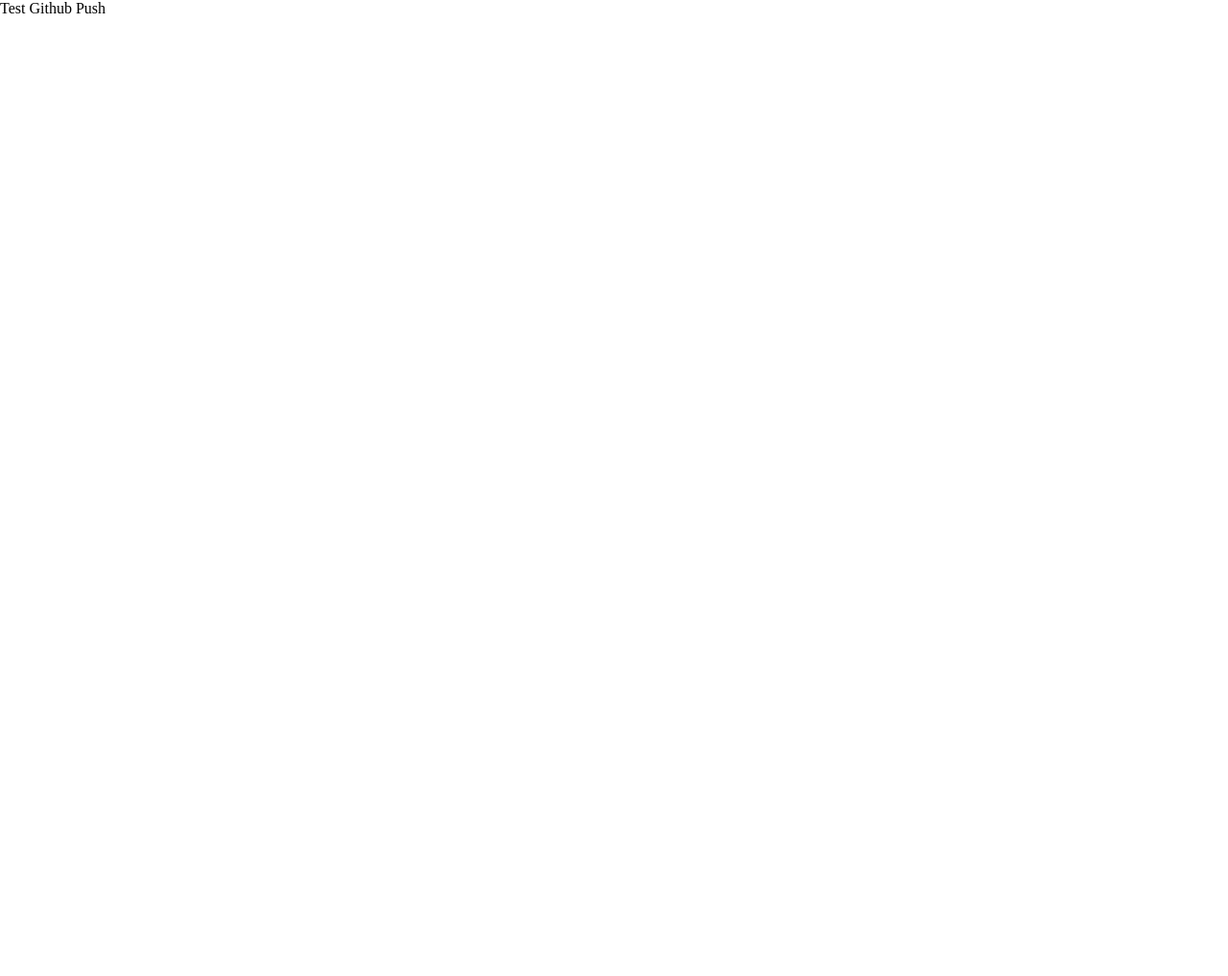
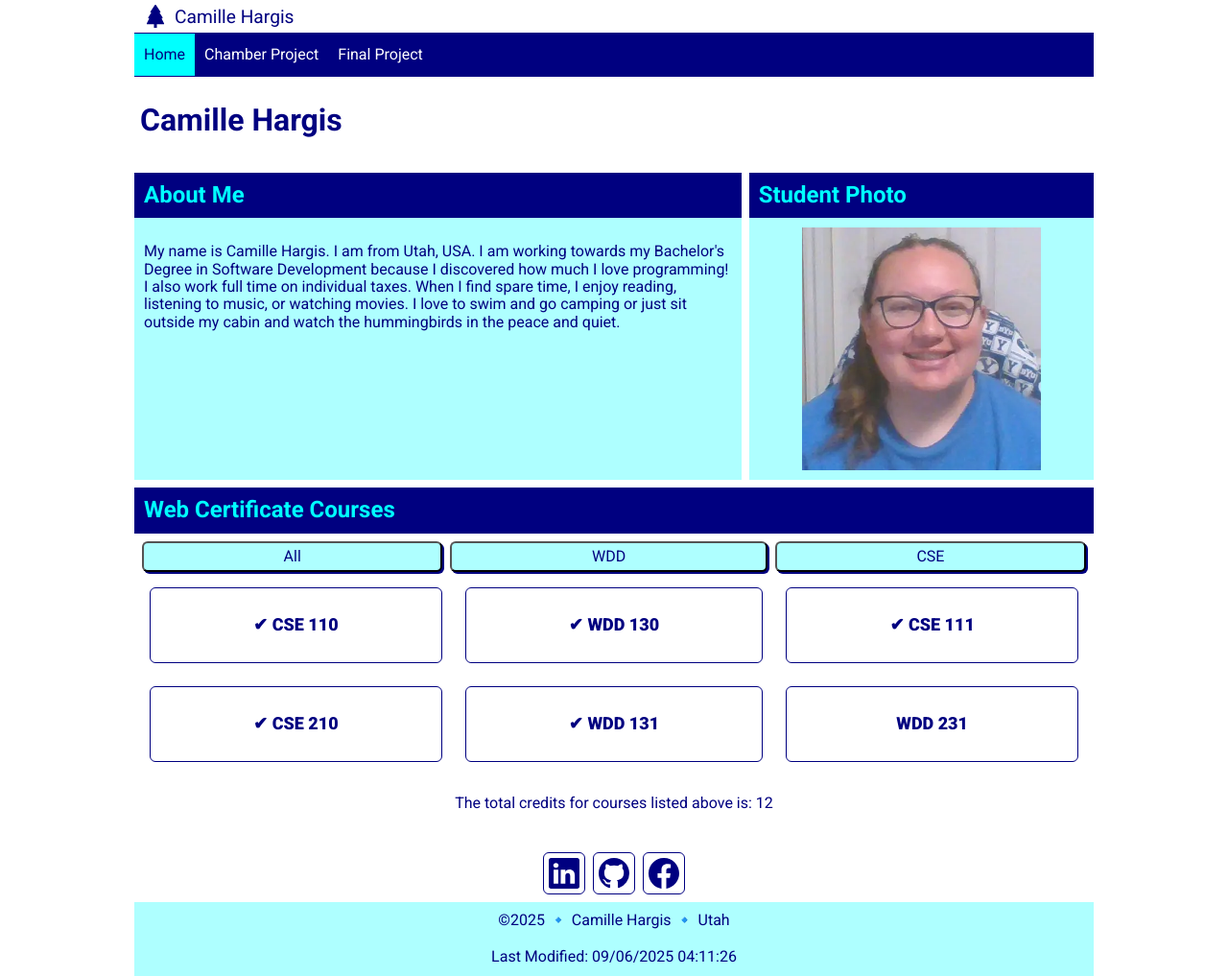
Before and after one commit to camillehargis22/wdd231, a plain HTML site: page index.html in a window 1280 px wide. Shown: the whole page at 96% size. Before the commit the page ends 800 px from the top, so only its background shows below. Drawn offline with nearby package versions, Linux system fonts and the light colour scheme.

Commit message:
w01 assignment course home page

```diff
--- a/index.html
+++ b/index.html
@@ -3,13 +3,69 @@
 <head>
     <meta charset="UTF-8">
     <meta name="viewport" content="width=device-width, initial-scale=1.0">
-    <title>Document</title>
-    <!-- use this link first before other css files -->
+    <title>W01 Assignment: Course Home Page - Camille Hargis</title>
+    <meta name="description" content="Home page for WDD 231">
+    <meta name="author" content="Camille Hargis">
+
+    <!-- Font -->
+    <link rel="preconnect" href="https://fonts.googleapis.com">
+    <link rel="preconnect" href="https://fonts.gstatic.com" crossorigin>
+    <link href="https://fonts.googleapis.com/css2?family=Roboto:ital,wght@0,100..900;1,100..900&display=swap" rel="stylesheet">
+
+    <!-- Style Sheets -->
     <link rel="stylesheet" href="styles/normalize.css">
-    <!-- alternatively use this link first -->
-    <link rel="stylesheet" href="https://cdnjs.cloudflare.com/ajax/libs/normalize/8.0.1/normalize.min.css">
+    <link rel="stylesheet" href="styles/base.css">
+    <link rel="stylesheet" href="styles/larger.css">
+    <link rel="stylesheet" href="styles/home.css">
+    <link rel="stylesheet" href="styles/home-larger.css">
+
+    <!-- Script Sheets -->
+    <script src="scripts/date.js" defer></script>
+    <script src="scripts/navigation.js" defer></script>
+    <script src="scripts/course.js" defer></script>
 </head>
 <body>
-    Test Github Push
+    <header>
+        <img src="images/tree-fill.svg" alt="Site Logo" width="1" height="1">
+        <span>Camille Hargis</span>
+        <button id="ham-btn" class="hamburger"></button>
+    </header>
+    <nav id="nav-bar" class="navigation">
+        <ul>
+            <li class="link current"><a href="index.html">Home</a></li>
+            <li class="link"><a href="#">Chamber Project</a></li>
+            <li class="link"><a href="#">Final Project</a></li>
+        </ul>
+    </nav>
+    <main>
+        <h1>Camille Hargis</h1>
+        <section class="about">
+            <h2>About Me</h2>
+            <p>My name is Camille Hargis. I am from Utah, USA. I am working towards my Bachelor's Degree in Software Development because I discovered how much I love programming! I also work full time on individual taxes. When I find spare time, I enjoy reading, listening to music, or watching movies. I love to swim and go camping or just sit outside my cabin and watch the hummingbirds in the peace and quiet.</p>
+        </section>
+        <section class="photo">
+            <h2>Student Photo</h2>
+            <img src="images/profile.webp" alt="Student Photo">
+        </section>
+        <section class="courses">
+            <h2>Web Certificate Courses</h2>
+            <div class="buttons">
+                <button id="all">All</button>
+                <button id="wdd">WDD</button>
+                <button id="cse">CSE</button>
+            </div>
+            <div id="courses"></div>
+            <div id="credits"></div>
+        </section>
+    </main>
+    <footer>
+        <div class="social">
+            <a href="https://www.linkedin.com/in/camille-hargis-97988a117/" target="_blank"><img src="images/linkedin.svg" alt="LinkedIn" width="1" height="1"></a>
+            <a href="https://www.github.com/camillehargis22" target="_blank"><img src="images/github.svg" alt="GitHub" width="1" height="1"></a>
+            <a href="https://www.facebook.com/cami.hargis" target="_blank"><img src="images/facebook.svg" alt="Facebook" width="1" height="1"></a>
+        </div>
+        <p>&copy;<span id="currentyear"></span> 🔹 Camille Hargis 🔹 Utah</p>
+        <p>Last Modified: <span id="lastModified"></span></p>
+    </footer>
 </body>
 </html>
--- /dev/null
+++ b/scripts/course.js
@@ -0,0 +1,119 @@
+const courses = [
+    {
+        subject: 'CSE',
+        number: 110,
+        title: 'Introduction to Programming',
+        credits: 2,
+        certificate: 'Web and Computer Programming',
+        description: 'This course will introduce students to programming. It will introduce the building blocks of programming languages (variables, decisions, calculations, loops, array, and input/output) and use them to solve problems.',
+        technology: [
+            'Python'
+        ],
+        completed: true
+    },
+    {
+        subject: 'WDD',
+        number: 130,
+        title: 'Web Fundamentals',
+        credits: 2,
+        certificate: 'Web and Computer Programming',
+        description: 'This course introduces students to the World Wide Web and to careers in web site design and development. The course is hands on with students actually participating in simple web designs and programming. It is anticipated that students who complete this course will understand the fields of web design and development and will have a good idea if they want to pursue this degree as a major.',
+        technology: [
+            'HTML',
+            'CSS'
+        ],
+        completed: true
+    },
+    {
+        subject: 'CSE',
+        number: 111,
+        title: 'Programming with Functions',
+        credits: 2,
+        certificate: 'Web and Computer Programming',
+        description: 'CSE 111 students become more organized, efficient, and powerful computer programmers by learning to research and call functions written by others; to write, call , debug, and test their own functions; and to handle errors within functions. CSE 111 students write programs with functions to solve problems in many disciplines, including business, physical science, human performance, and humanities.',
+        technology: [
+            'Python'
+        ],
+        completed: true
+    },
+    {
+        subject: 'CSE',
+        number: 210,
+        title: 'Programming with Classes',
+        credits: 2,
+        certificate: 'Web and Computer Programming',
+        description: 'This course will introduce the notion of classes and objects. It will present encapsulation at a conceptual level. It will also work with inheritance and polymorphism.',
+        technology: [
+            'C#'
+        ],
+        completed: true
+    },
+    {
+        subject: 'WDD',
+        number: 131,
+        title: 'Dynamic Web Fundamentals',
+        credits: 2,
+        certificate: 'Web and Computer Programming',
+        description: 'This course builds on prior experience in Web Fundamentals and programming. Students will learn to create dynamic websites that use JavaScript to respond to events, update content, and create responsive user experiences.',
+        technology: [
+            'HTML',
+            'CSS',
+            'JavaScript'
+        ],
+        completed: true
+    },
+    {
+        subject: 'WDD',
+        number: 231,
+        title: 'Frontend Web Development I',
+        credits: 2,
+        certificate: 'Web and Computer Programming',
+        description: 'This course builds on prior experience with Dynamic Web Fundamentals and programming. Students will focus on user experience, accessibility, compliance, performance optimization, and basic API usage.',
+        technology: [
+            'HTML',
+            'CSS',
+            'JavaScript'
+        ],
+        completed: false
+    }
+]
+
+renderCourses(courses);
+
+const allCoursesButton = document.querySelector("#all");
+allCoursesButton.addEventListener("click", () => {
+    renderCourses(courses);
+});
+
+const wddCoursesButton = document.querySelector("#wdd");
+wddCoursesButton.addEventListener("click", () => {
+    let wddCourses = courses.filter(course => course.subject == "WDD");
+    renderCourses(wddCourses);
+});
+
+const cseCoursesButton = document.querySelector("#cse");
+cseCoursesButton.addEventListener("click", () => {
+    let cseCourses = courses.filter(course => course.subject == "CSE");
+    renderCourses(cseCourses);
+});
+
+function completed(course) {
+    if (course.completed) {
+        return "&#10004;";
+    }
+    else {
+        return "";
+    }
+}
+
+function courseTemplate(course) {
+    return `<div class="course">
+                <p>${completed(course)} ${course.subject} ${course.number}</p>
+            </div>`;
+}
+
+function renderCourses(courses) {
+    const html = courses.map(courseTemplate);
+    document.querySelector("#courses").innerHTML = html.join("");
+    document.querySelector("#credits").innerHTML = `<p>The total credits for courses listed above is: ${courses.reduce((acc, course) => acc + course.credits, 0)}</p>`;
+}
--- /dev/null
+++ b/scripts/date.js
@@ -0,0 +1,11 @@
+// select the DOM element for output
+const year = document.querySelector("#currentyear");
+
+// use the date opbject
+const today = new Date();
+
+// display html
+year.innerHTML = today.getFullYear();
+
+let text = document.lastModified;
+document.getElementById("lastModified").innerHTML = text;
--- /dev/null
+++ b/styles/base.css
@@ -0,0 +1,120 @@
+* {
+    font-family: "Roboto", sans-serif;
+    box-sizing: border-box;
+}
+
+/* HEADER */
+header {
+    display: grid;
+    grid-template-columns: 24px auto 44px;
+    padding: 5px 0 5px 10px;
+    align-items: end;
+    border-bottom: solid 1px #000080;
+    column-gap: 8px;
+}
+
+header img {
+    display: block;
+    width: 100%;
+    height: auto;
+    /* padding-bottom: 5px; */
+}
+
+header span {
+    font-size: 1.2rem;
+    color: #000080;
+}
+
+/* HAMBURGER NAVIGATION */
+.hamburger {
+    background: none;
+    border: none;
+    color: #000080;
+    cursor: pointer;
+    font-family: Verdana, Geneva, Tahoma, sans-serif;
+}
+
+.hamburger::before {
+    content: "\2630";
+    font-size: 2rem;
+}
+
+.hamburger.show::before {
+    content: "\00D7";
+}
+
+/* NAVIGATION */
+.navigation {
+    display: none;
+    background-color: #000080;
+}
+
+.navigation.show {
+    display: block;
+}
+
+.navigation ul {
+    list-style-type: none;
+    margin: 0;
+    padding: 0;
+}
+
+.navigation a {
+    display: block;
+    padding: .8rem 10px;
+    color: #FFFFFF;
+    text-decoration: none;
+    border-bottom: solid 1px #000080;
+}
+
+.navigation li.current {
+    background-color: #00FFFF;
+}
+
+.navigation li.current a {
+    color: #000080;
+}
+
+.navigation a:hover {
+    background-color: #00FFFF;
+    color: #000080;
+}
+
+/* FOOTER */
+footer {
+    padding-top: 1rem;
+    text-align: center;
+    color: #000080;
+}
+
+.social {
+    display: flex;
+    justify-content: center;
+    column-gap: 8px;
+    margin-bottom: 8px;
+}
+
+.social a {
+    display: flex;
+    justify-content: center;
+    align-items: center;
+    width: 44px;
+    height: 44px;
+    border: solid 1px #000080;
+    border-radius: 6px;
+}
+
+.social img {
+    width: 32px;
+    height: 32px;
+}
+
+.social a:hover {
+    background-color: #00FFFF;
+}
+
+footer p {
+    background-color: #AEFFFF;
+    padding: 10px;
+    margin: 0;
+}
--- /dev/null
+++ b/styles/home-larger.css
@@ -0,0 +1,30 @@
+@media only screen and (min-width: 38rem) {
+    main {
+        display: grid;
+        grid-template-columns: auto auto auto;
+        gap: 8px;
+        margin-bottom: 8px;
+        max-width: 1000px;
+        margin: 0 auto;
+    }
+
+    h1 {
+        grid-column: span 3;
+        color: #000080;
+    }
+
+    .about {
+        grid-column: span 2;
+    }
+
+    .courses {
+        grid-column: span 3;
+    }
+
+    #courses {
+        display: grid;
+        grid-template-columns: auto auto auto;
+        grid-gap: 8px;
+        margin: 8px;
+    }
+}
--- /dev/null
+++ b/styles/home.css
@@ -0,0 +1,69 @@
+main {
+    margin: 6px;
+}
+
+h1 {
+    color: #000080;
+    padding: 6px;
+}
+
+h2 {
+    background-color: #000080;
+    color: #00FFFF;
+    padding: 10px;
+    margin: 0;
+}
+
+.about, .photo {
+    background-color: #AEFFFF;
+}
+
+.photo img {
+    display: block;
+    width: 75%;
+    margin: 0 auto;
+}
+
+main p, .photo img {
+    padding: 10px;
+    color: #000080;
+}
+
+.buttons {
+    display: grid;
+    grid-template-columns: auto auto auto;
+    grid-gap: 8px;
+    margin: 8px;
+}
+
+.courses button {
+    color: #000080;
+    background-color: #AEFFFF;
+    padding: 5px;
+    border-radius: 6px;
+    box-shadow: 2px 2px;
+}
+
+.courses button:hover {
+    color: #AEFFFF;
+    background-color: #000080;
+}
+
+#courses {
+    display: grid;
+    grid-gap: 8px;
+    margin: 8px;
+}
+
+.course {
+    border: solid 1px #000080;
+    border-radius: 6px;
+    margin: 8px;
+    text-align: center;
+    font-weight: 900;
+    font-size: large;
+}
+
+#credits {
+    text-align: center;
+}
--- /dev/null
+++ b/styles/larger.css
@@ -0,0 +1,27 @@
+@media only screen and (min-width: 38rem) {
+    header, main, nav, footer {
+        max-width: 1000px;
+        margin: 0 auto;
+    }
+
+    header {
+        grid-template-columns: 24px auto;
+    }
+
+    .hamburger {
+        display: none;
+    }
+
+    .navigation {
+        display: block;
+        border-bottom: solid 1px #000080;
+    }
+
+    .navigation ul {
+        display: flex;
+    }
+
+    .navigation a {
+        border: none;
+    }
+}
```
Also changed, not shown: index-practice.html (added, +15 -0 lines), scripts/navigation.js (added, +18 -0 lines), images/facebook.svg (added), images/github.svg (added), images/linkedin.svg (added), images/profile.webp (added), images/tree-fill.svg (added).
